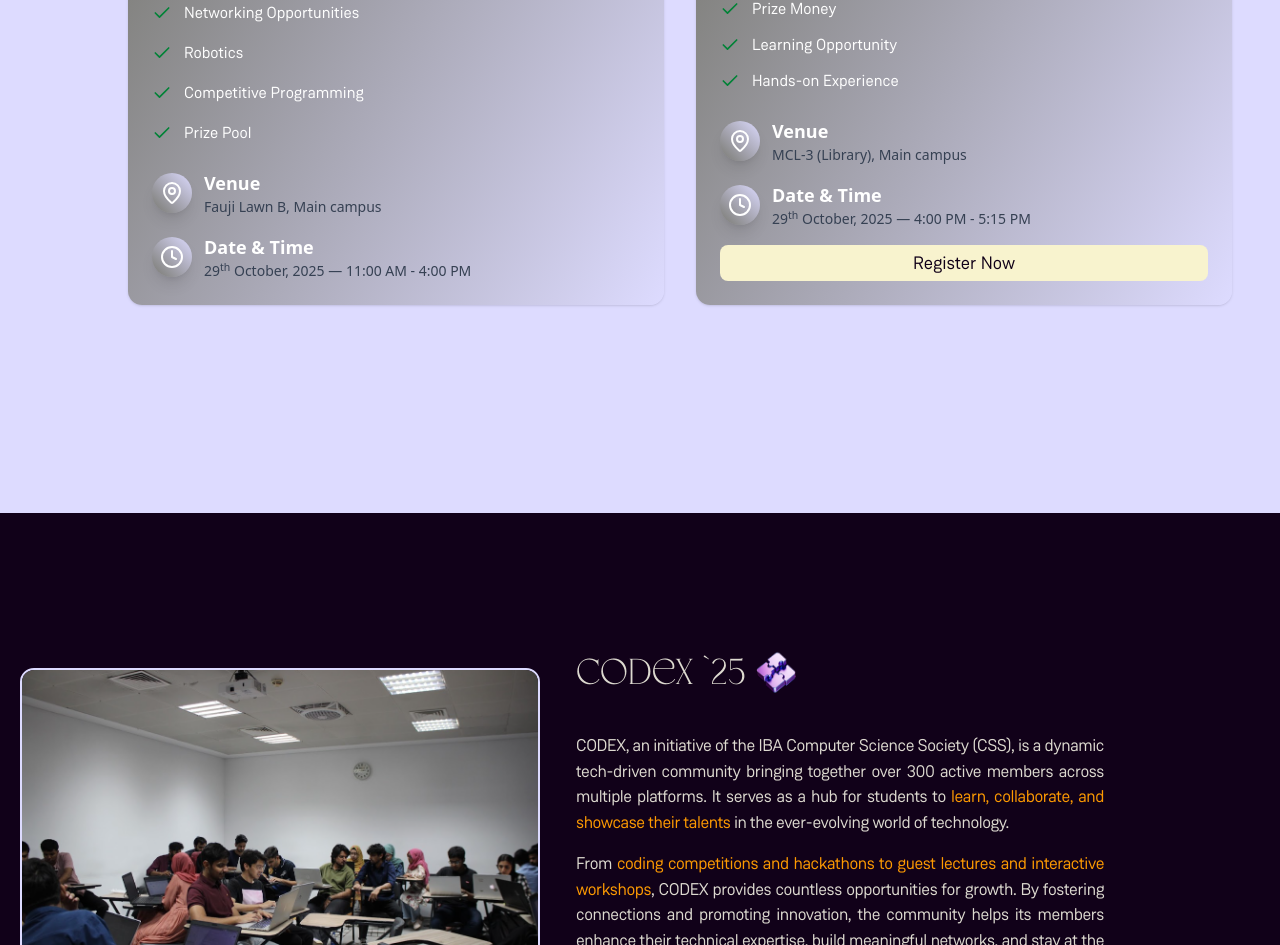
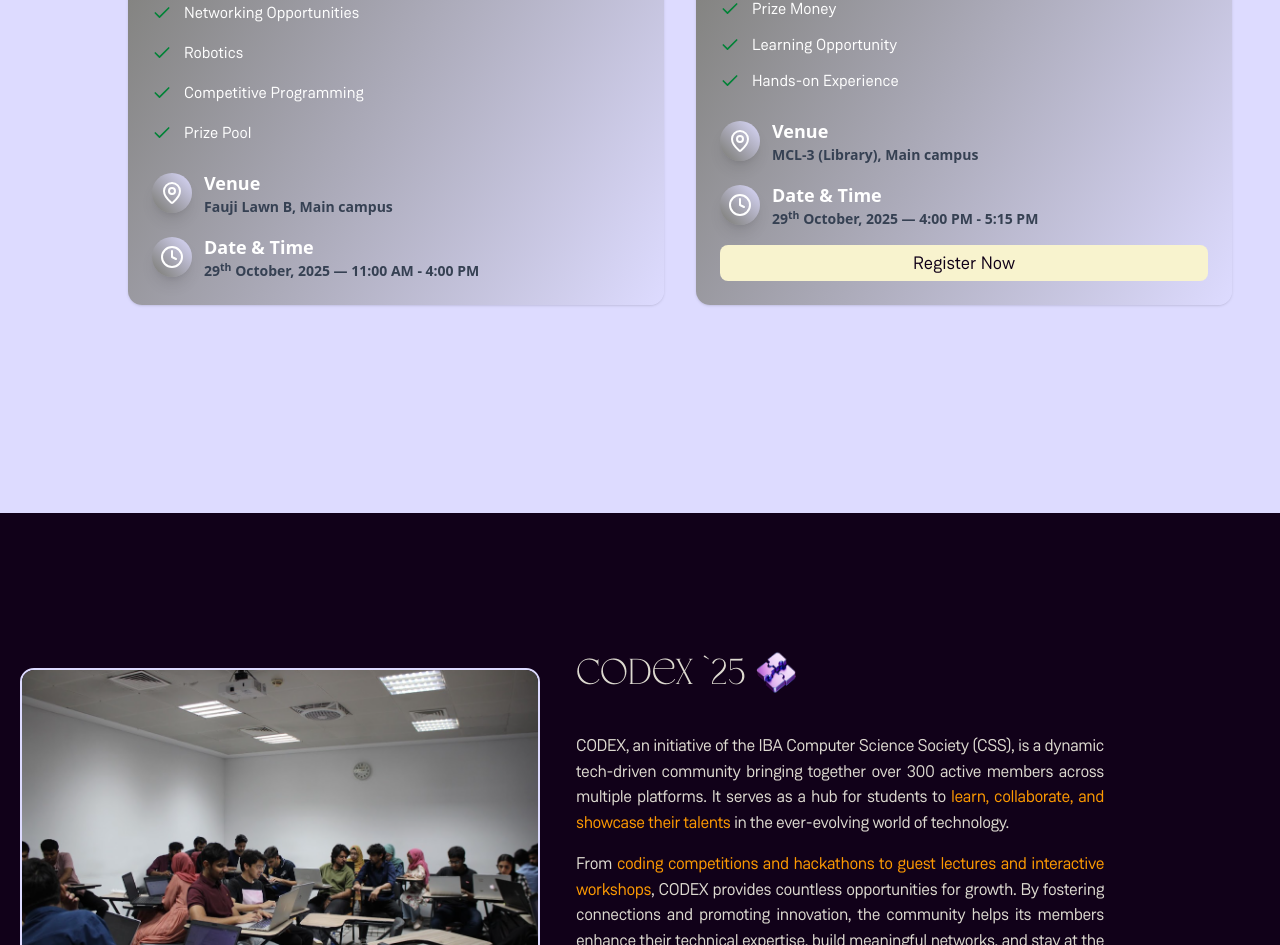
Before and after one commit to css-iba/css-website, a Next.js app: page / in a window 1280 px wide. Shown: the part 3974-4919 px from the top of the page. Built offline with nearby package versions, Linux system fonts and the light colour scheme.

Commit message:
Update Launch.tsx

```diff
--- a/components/Home/Launch.tsx
+++ b/components/Home/Launch.tsx
@@ -142,7 +142,7 @@ const Launch: React.FC = () => {
                                         </span>
                                         <div>
                                             <span className="block font-semibold text-lg text-white">{item.label}</span>
-                                            <span className="block text-sm text-gray-700">{item.value}</span>
+                                            <span className="block text-sm font-semibold text-gray-700">{item.value}</span>
                                         </div>
                                     </div>
                                 ))}
@@ -215,7 +215,7 @@ const Launch: React.FC = () => {
                                         </span>
                                         <div>
                                             <span className="block font-semibold text-lg text-white">{item.label}</span>
-                                            <span className="block text-sm text-gray-700">{item.value}</span>
+                                            <span className="block text-sm font-semibold text-gray-700">{item.value}</span>
                                         </div>
                                     </div>
                                 ))}
```
